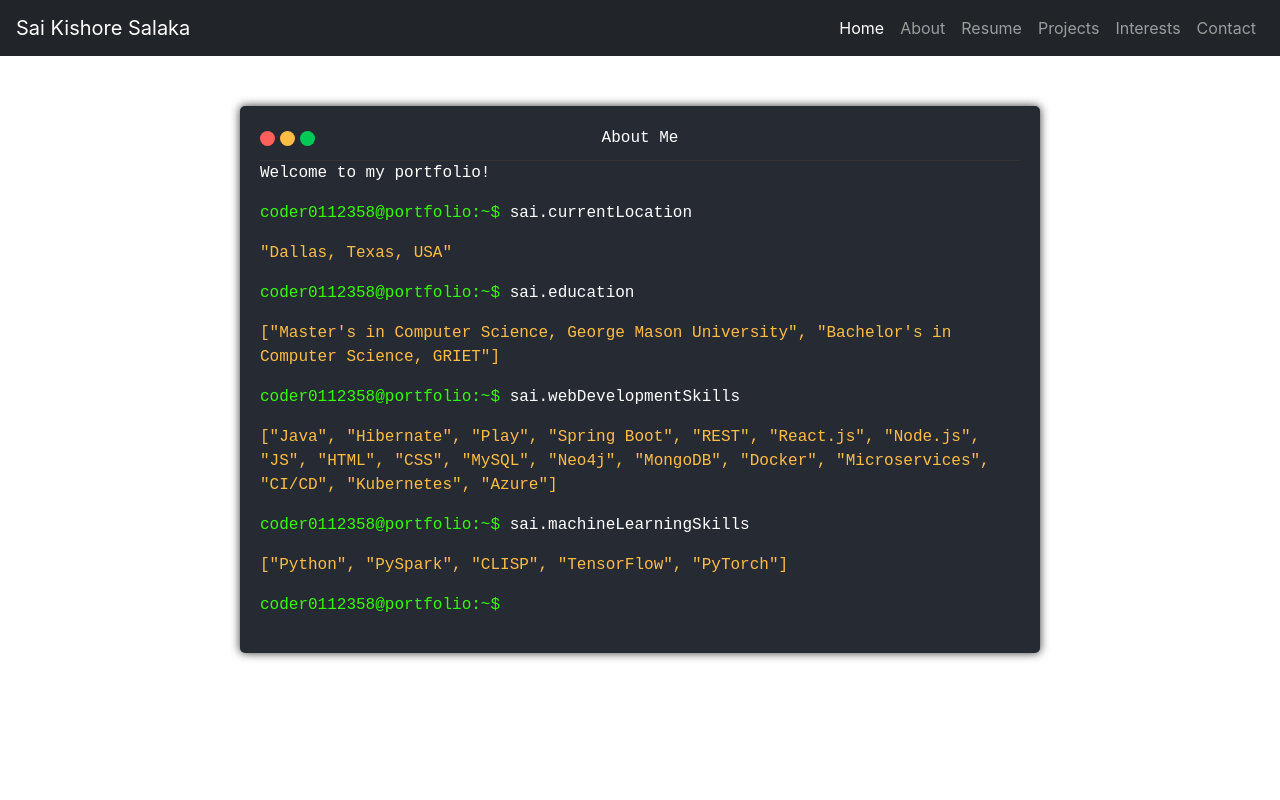
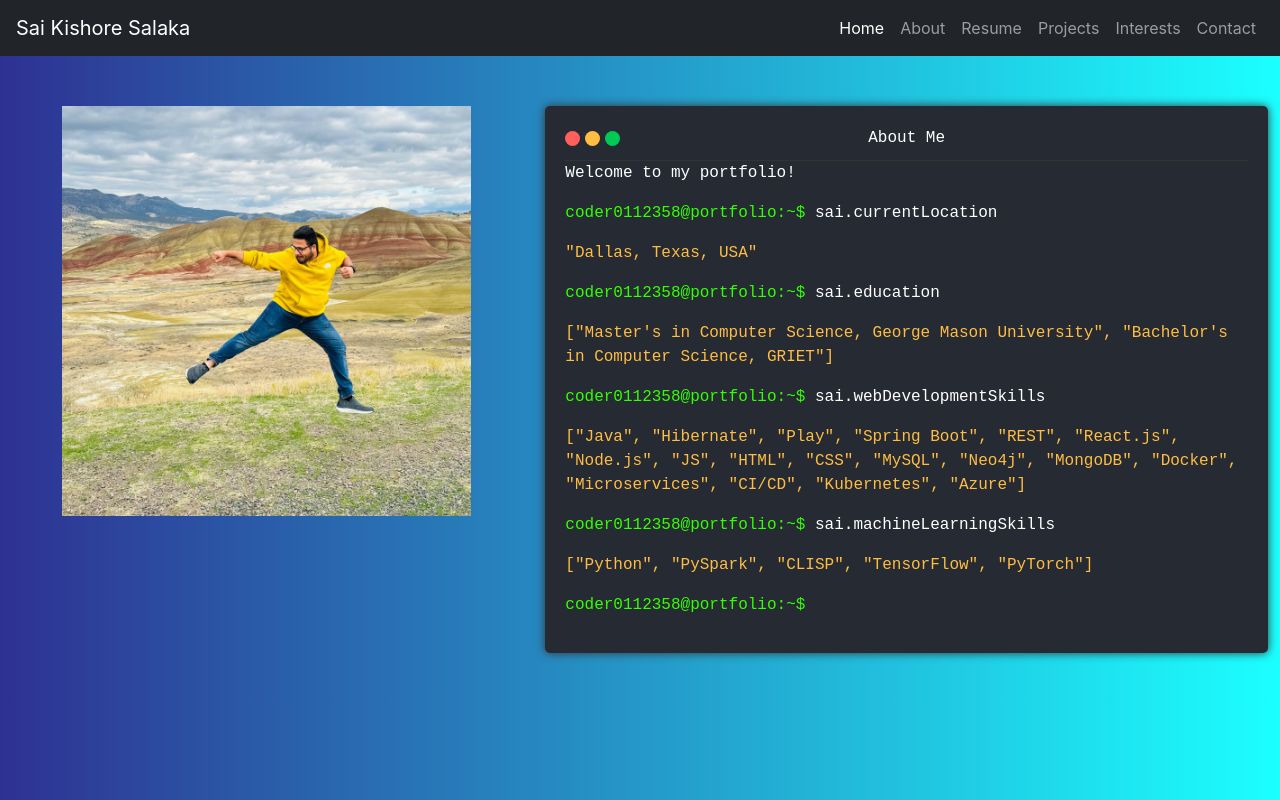
Before and after one commit to sai2009kishore/portfolio, a React (Create React App) app: page / in a window 1280 px wide. Built offline with nearby package versions, Linux system fonts and the light colour scheme.

Commit message:
Added home image. Added background.

```diff
--- a/src/App.jsx
+++ b/src/App.jsx
@@ -7,14 +7,14 @@ import Resume from './components/Resume';
 import Projects from './components/Projects';
 import NavbarComponent from './components/NavbarComponent';
 import 'bootstrap/dist/css/bootstrap.min.css';
-import './assets/styles/App.css';
+import './assets/styles/app.css';
 import { getContext } from './assets/js/utils';
 
 function App() {
   const context = getContext();
 
   return (
-    <div className="App">
+    <div className="app">
       <NavbarComponent />
       <Routes>
         <Route path={`${context}`} element={<Home />} />
--- /dev/null
+++ b/src/assets/styles/home.css
@@ -0,0 +1,11 @@
+#home-img {
+    object-fit: cover;
+    margin-top: 50px;
+    max-width: 32vw;
+}
+
+@media (max-width: 767px) {
+    #home-img {
+        max-width: 95vw;
+    }
+}
--- a/src/components/Home.jsx
+++ b/src/components/Home.jsx
@@ -1,9 +1,16 @@
-import { Fragment } from 'react';
+import { Fragment, useEffect } from 'react';
 import '../assets/styles/terminal.css';
+import { Col, Image, Row } from 'react-bootstrap';
+import '../assets/styles/home.css';
 
 const PROMPT_NAME = 'coder0112358@portfolio:~$ ';
 
 const Home = () => {
+    useEffect(() => {
+        document.body.style.background = "linear-gradient(to right, #2e3192, #1bffff)";
+    }, []);
+
+
     const generatePrompt = (prompt, response) => {
         return <Fragment>
             <p><span className="terminal-prompt">{PROMPT_NAME}</span>{prompt}</p>
@@ -14,7 +21,14 @@ const Home = () => {
         </Fragment>
     }
 
-    return <div className="terminal-window">
+    return (
+        <div className='home'>
+            <Row style={{ padding: 0, margin: 0 }}>
+                <Col sm={5} className='text-center'>
+                    <Image id="home-img" src={require("../assets/img/home-img-1.jpg")} alt="Descriptive alt text" fluid />
+                </Col>
+                <Col sm={7}>
+                    <div className="terminal-window">
                         <div className="terminal-header">
                             <div className="terminal-buttons">
                                 <div className="terminal-button close-button"></div>
@@ -32,7 +46,11 @@ const Home = () => {
                             {generatePrompt('sai.machineLearningSkills', '["Python", "PySpark", "CLISP", "TensorFlow", "PyTorch"]')}
                             {generatePrompt(<span className="terminal-cursor"> </span>)}
                         </div>
-    </div>;
+                    </div>
+                </Col>
+            </Row>
+        </div>
+    );
 };
 
 export default Home;
```
Also changed, not shown: src/assets/img/home-img-1.jpg (added). Lines whose indentation alone changed are shown as unchanged.
